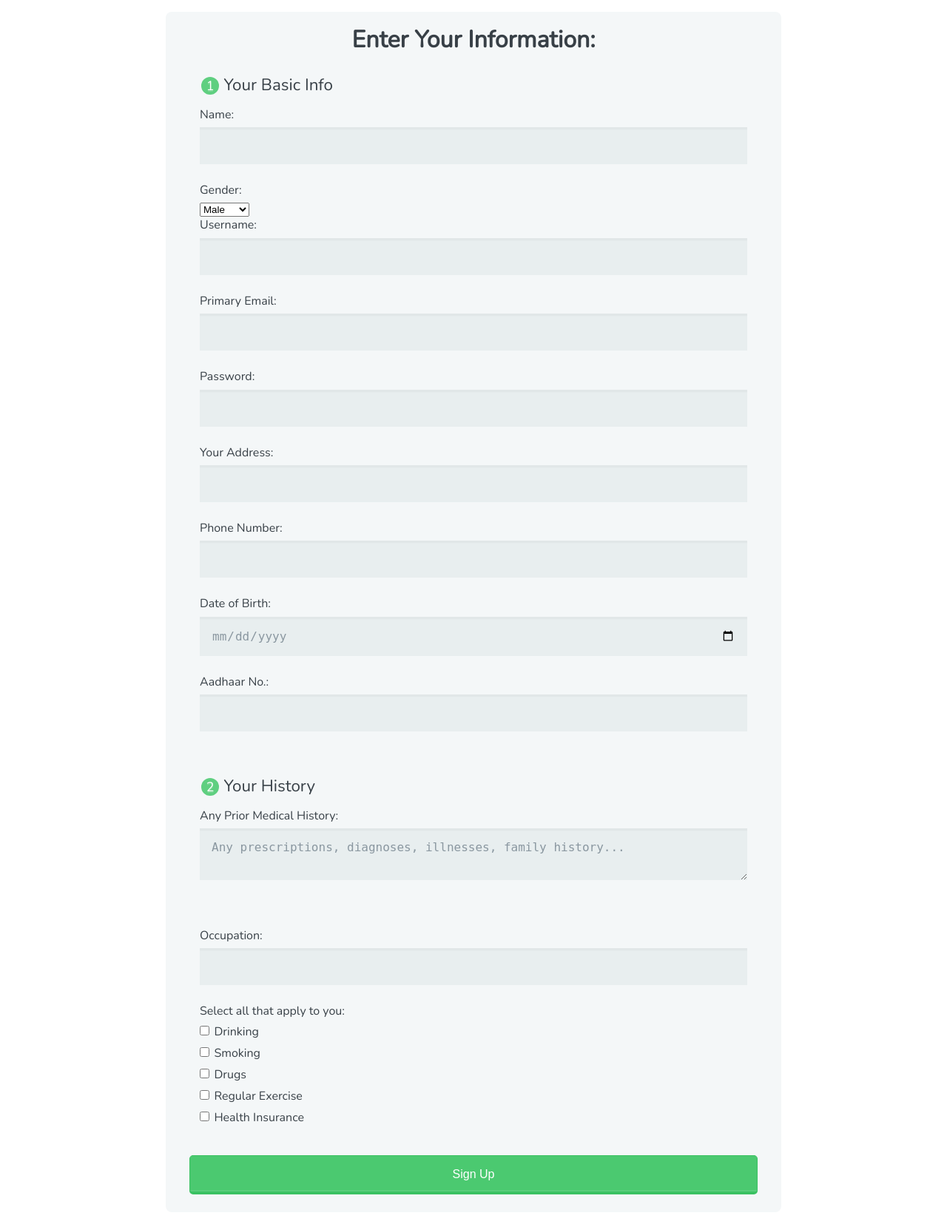
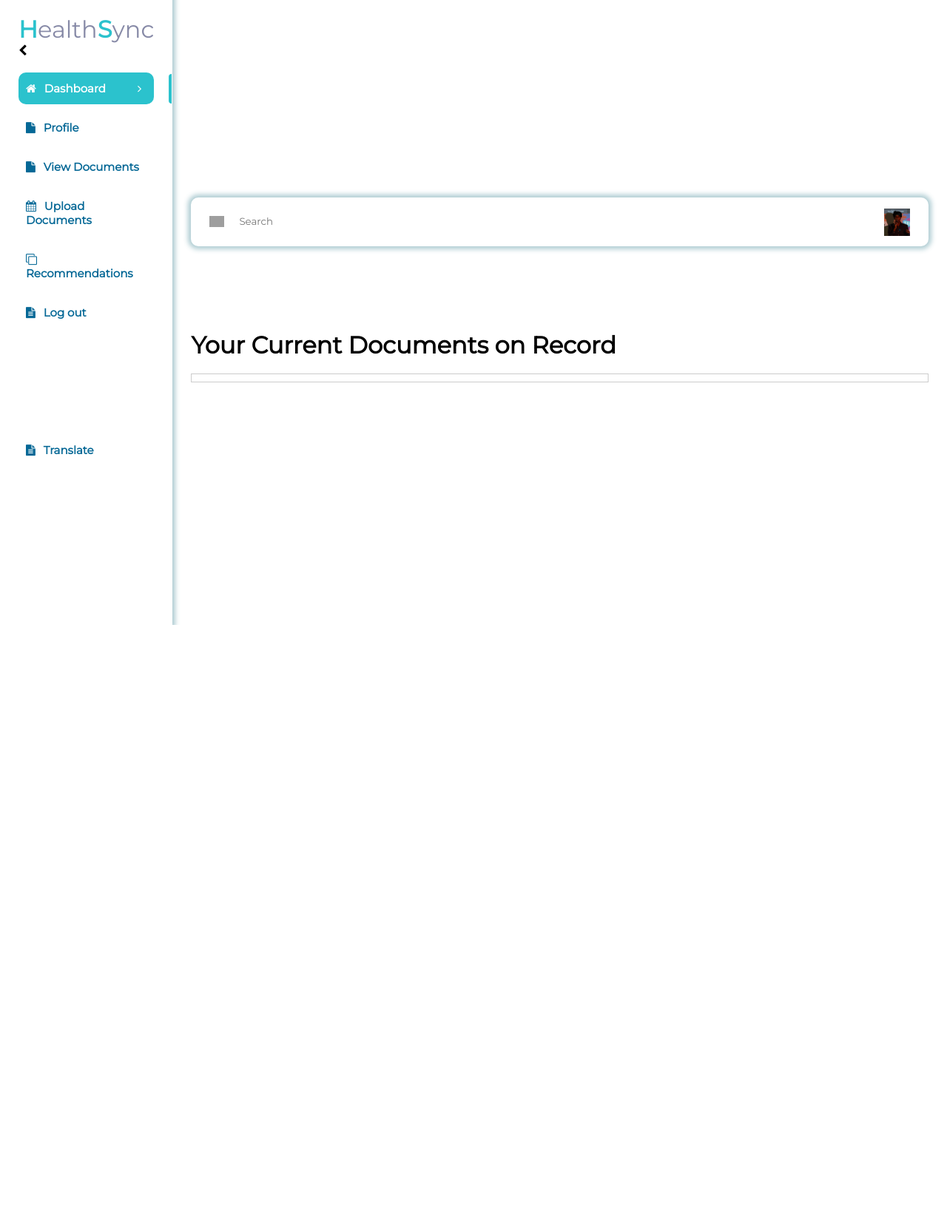
Before and after one commit to aakashrajaraman/HealthSync, a Flask app: page /userRedir in a window 1280 px wide. Shown: the whole page at 74% size. After the commit the page ends 845 px from the top, so only its background shows below. Run offline with Flask 2, Linux system fonts and the light colour scheme; parts of the project's set-up code (start-up, migrations or seed data) failed here and were passed over; grey boxes are pictures that could not be loaded.

Commit message:
Update userSignUp.html

```diff
--- a/templates/userSignUp.html
+++ b/templates/userSignUp.html
@@ -1,71 +1,80 @@
+<!DOCTYPE html>
+<html>
 <head>
-    <meta charset="utf-8">
-    <meta name="viewport" content="width=device-width, initial-scale=1.0">
-    <title>Sign Up Form</title>
-    <link rel="stylesheet" href="{{url_for('static',filename='/userSignUp.css')}}">
-    <link href='https://fonts.googleapis.com/css?family=Nunito:400,300' rel='stylesheet' type='text/css'>
-    <link rel="stylesheet" href="">
+	<title>Dashboard UI</title>
+	<link rel="stylesheet" type="text/css" href="{{url_for('static',filename='/yourDocs.css')}}">
+	<link rel="stylesheet" href="https://cdnjs.cloudflare.com/ajax/libs/font-awesome/4.7.0/css/font-awesome.min.css">
 </head>
 <body>
 
-  <form action="{{url_for('userSignUp')}}" method="post" enctype="multipart/form-data">
+<div class="sidebar">
 
-    <h1>Enter Your Information:</h1>
+	<h1 class="logo" align ="center">H<span>ealth</span>S<span>ync</span></h1>
+	<i class="fa fa-chevron-left menu-icon"></i>
+	<ul class="sidenav">
+		<li class="active"><i class="fa fa-home"></i><a href="{{url_for('patientRedir')}}"> Dashboard
+			<span class="span1"><i class="fa fa-angle-right"></i></span>
+		</a>
+		</li>
+		<li><i class="fa fa-file"></i><a href="#"> Profile</a></li>
+    <li><i class="fa fa-file"></i><a href="{{url_for('showDocs')}}"> View Documents</a></li>
+		<li><i class="fa fa-calendar"></i><a href="{{url_for('uploadRedir')}}"> Upload Documents</a></li>
+		<li><i class="fa fa-clone"></i><a href="{{url_for('recRedir')}}"> Recommendations</a></li>
+		<li><i class="fa fa-file-text"></i><a href="{{url_for('logout')}}"> Log out</a></li>
+		<br><br><br><br><br><br><br>
+    	<li><i class="fa fa-file-text"></i><a href="#"> Translate</a></li>
+    	<li id="google_translate_element"></li>
 
-    <fieldset>
-      <!-- all are required-->
-      <legend><span class="number">1</span>Your Basic Info</legend>
 
-      <label for="name">Name:</label>
-      <input type="text" id="name" name="name" required>
-      <label for="gender">Gender:</label>
-      <select id="gender" name="gender">
-        <option value="male">Male</option>
-        <option value="female">Female</option>
-        <option value="other">Other</option>
-      </select>
+	</ul>
+</div>
 
-      <label for="username">Username:</label>
-      <input type="text" id="username" name="username"required >
+<div class="main">
+	<div class="main-top">
+		<input type="text" name="" class="input" placeholder="Search">
+		<div class="top-right">
 
-      <label for="mail">Primary Email:</label>
-      <input type="email" id="mail" name="user_email">
+			<a href="#" class="user1"><img src="{{url_for('static',filename='/profile.png')}}" class="user">
 
-      <label for="password">Password:</label>
-      <input type="password" id="password" name="password"required>
+			</a>
+		</div>
+		<div class="clearfix"></div>
+	</div>
+	<br>
+	<br>
+	<br>
+	<br>
+	<br>
+	<br>
 
-      <label for="address">Your Address:</label>
-      <input type="text" id="address" name="address"required>
 
-      <label for="phone">Phone Number:</label>
-      <input type="tel" id="phone" name="phone"required>
 
-      <label>Date of Birth:</label>
-      <input type="date" id="number" name="date"required>
-      <label>Aadhaar No.:</label>
-      <input type="password" id="Aadhaar" name="aadhaar"required>
-    </fieldset>
+	<h1>Your Current Documents on Record</h1>
+	<br>
+	<div class="com-box">
 
-    <fieldset>
-      <legend><span class="number">2</span>Your History</legend>
-      <label for="bio">Any Prior Medical History: </label>
-      <textarea id="bio" name="user_bio" required>Any prescriptions, diagnoses, illnesses, family history...</textarea>
-    </fieldset>
-    <fieldset>
-    <label for="job">Occupation:</label>
-    <input type="text" id="job" name="user_job"required>
 
-      <label>Select all that apply to you:</label>
-      <input type="checkbox"  value="Drinking" name="checkbox"><label class="light" for="drinking">Drinking</label><br>
-      <input type="checkbox"  value="Smoking" name="checkbox"><label class="light" for="smoking">Smoking</label><br>
-      <input type="checkbox"  value="Drugs" name="checkbox"><label class="light" for="Drugs">Drugs</label><br>
-      <input type="checkbox"  value="Regular_Exercise" name="checkbox"><label class="light" for="Regular_Exercise">Regular Exercise</label><br>
-      <input type="checkbox"  value="Health_Insurance" name="checkbox"><label class="light" for="Health_Insurance">Health Insurance</label><br>
+{%for doc in toBeRendered%}
+<a href = "{{doc['pdf_link']}}">{{doc['pdf_name']}} &nbsp; &nbsp; &nbsp;&nbsp; Notes: {{doc['metadata']}}</a>
 
-    </fieldset>
+{%endfor%}
 
-    <button type="submit">Sign Up</button>
-  </form>
+
+	</div>
+
+
+
+
+	</div>
+
+</div>
+
+<script type="text/javascript">
+	function googleTranslateElementInit() {
+		new google.translate.TranslateElement({ pageLanguage: 'en', layout: google.translate.TranslateElement.InlineLayout.SIMPLE }, 'google_translate_element');
+	}
+  </script>
+  <script type="text/javascript" src="https://translate.google.com/translate_a/element.js?cb=googleTranslateElementInit"></script>
 
 </body>
 </html>
```
